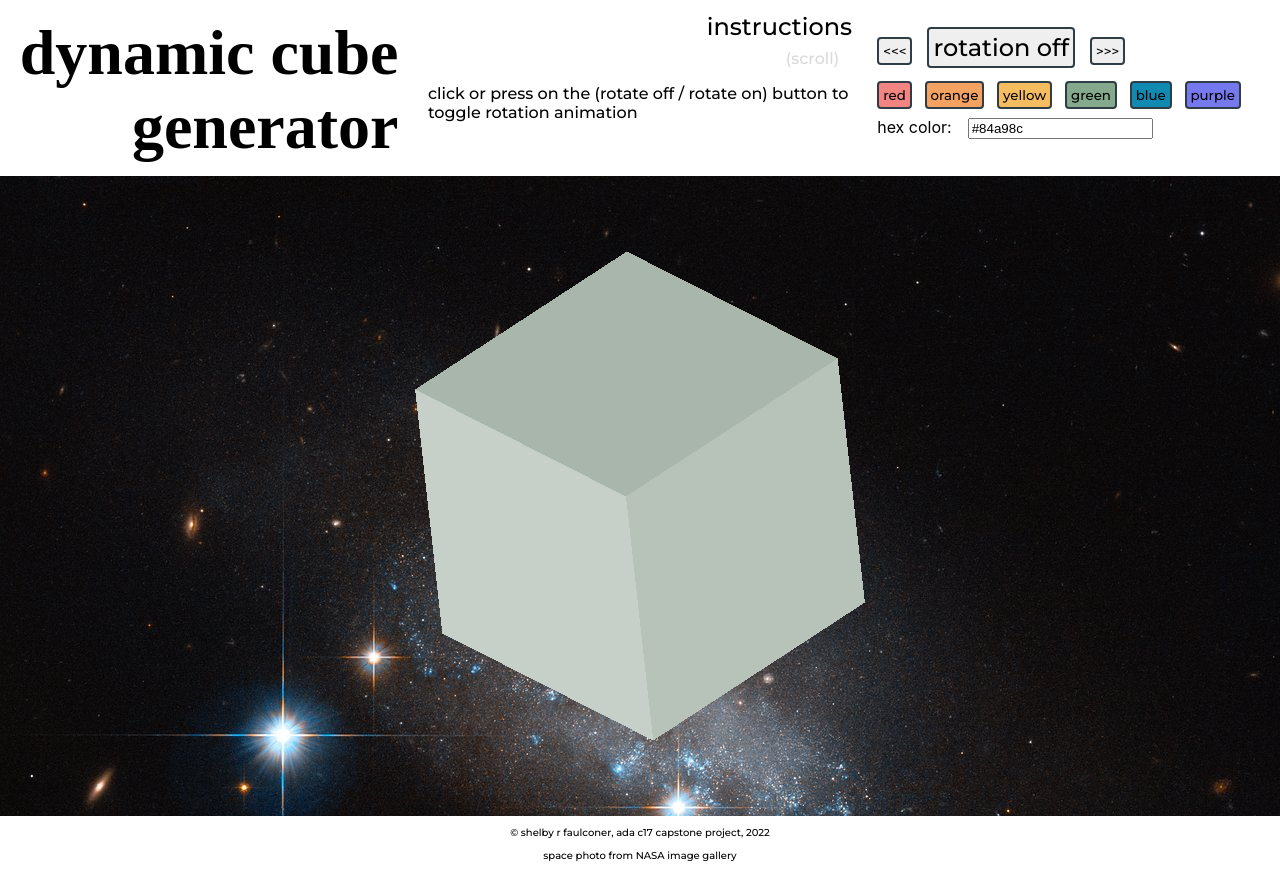
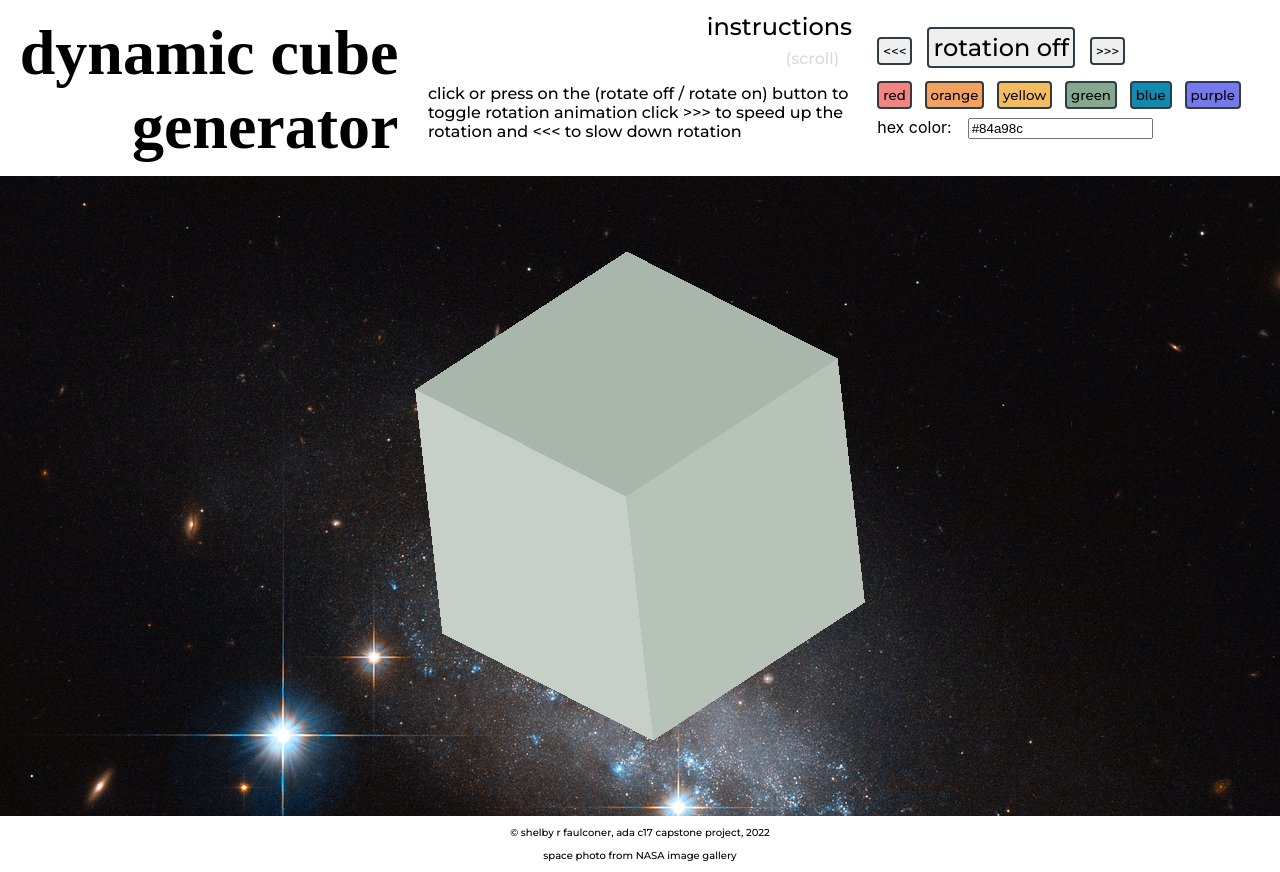
Before and after one commit to pickled-bot/dynamic-cube, a React (Create React App) app: page / in a window 1280 px wide. Built offline with nearby package versions, Linux system fonts and the light colour scheme; a web font is replaced by a local one.

Commit message:
added new features to instructions

```diff
--- a/src/App.js
+++ b/src/App.js
@@ -98,6 +98,7 @@ const Instructions = () => {
       <p className='grey'>(scroll)</p>
       <p>
         click or press on the (rotate off / rotate on) button to toggle rotation animation
+        click &gt;&gt;&gt; to speed up the rotation and &lt;&lt;&lt; to slow down rotation
       </p>
       <p>
         click or press on a color button or add any
```
